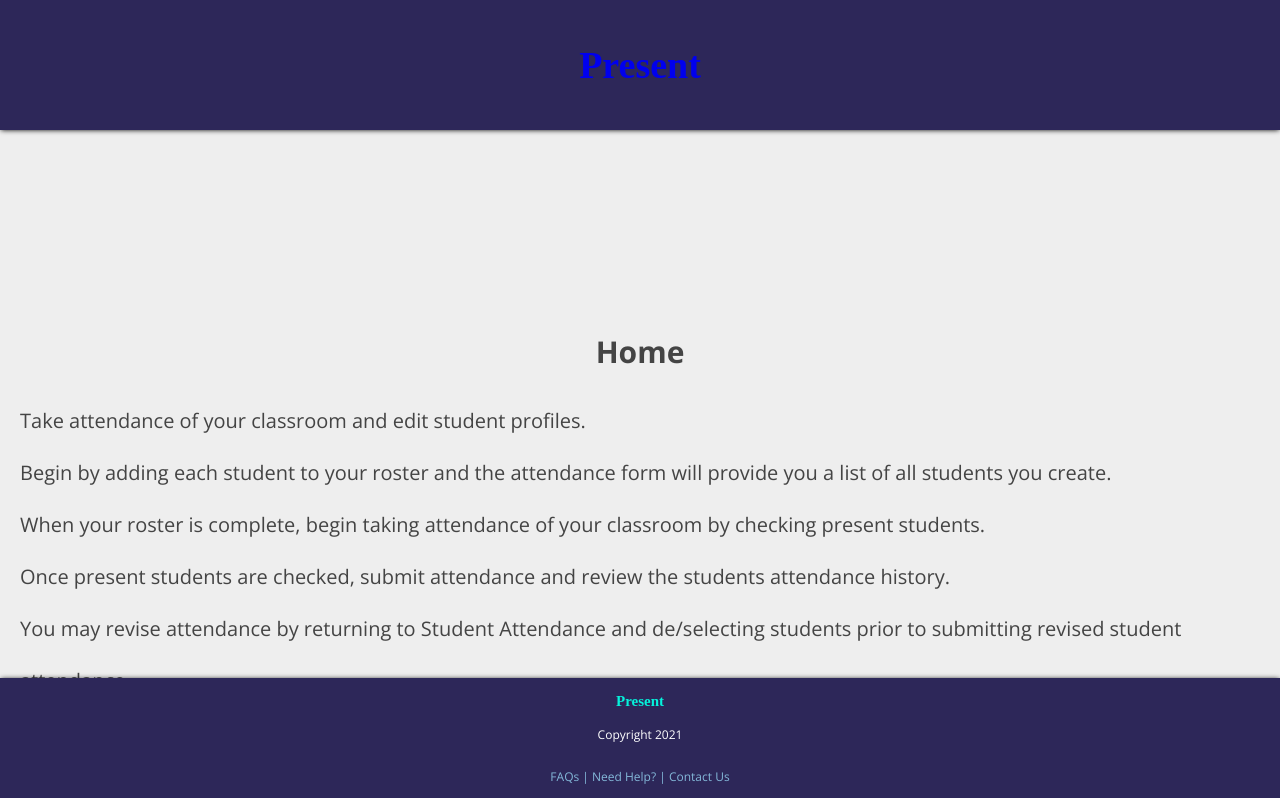
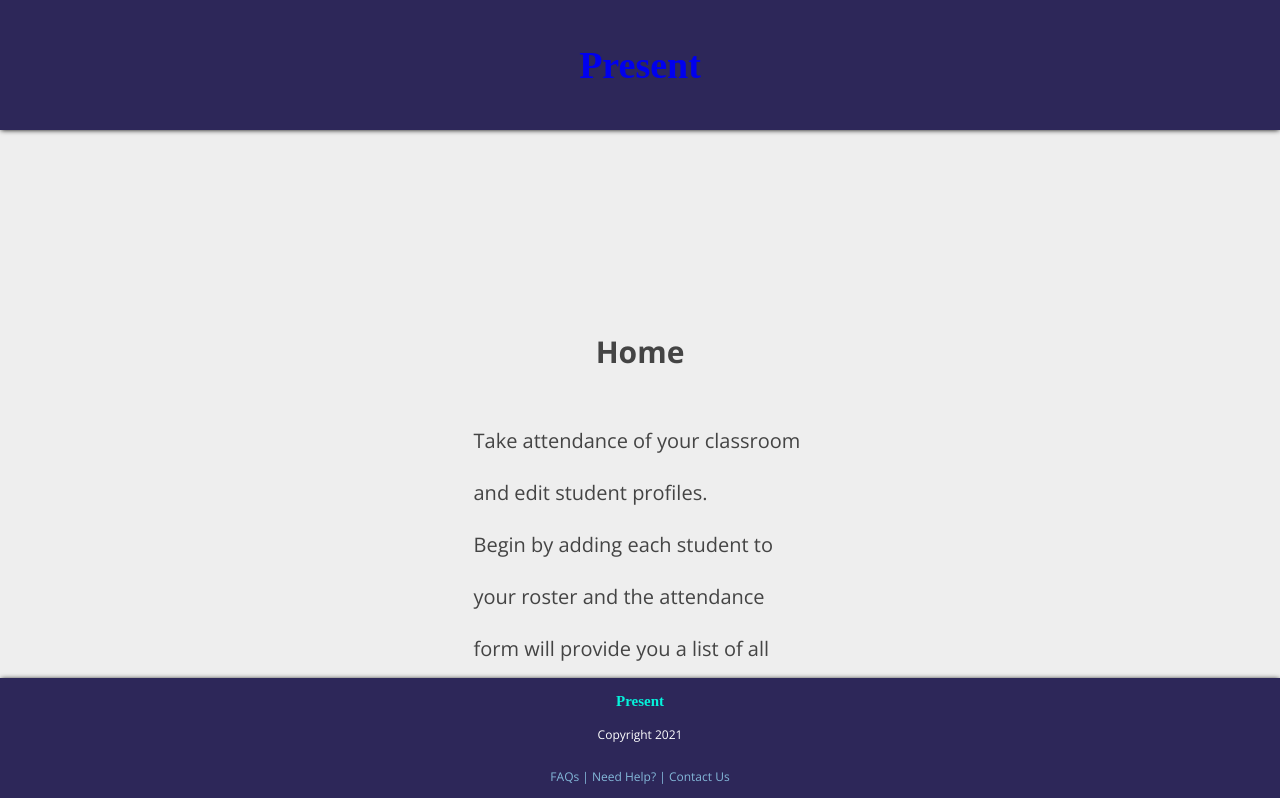
Before and after one commit to bluwakpa/fullstack-noteful, a React (Create React App) app: page / in a window 1280 px wide. Shown: the top 798 px of the page. Built offline with nearby package versions, Linux system fonts and the light colour scheme; no server answers; a web font is replaced by a local one.

Commit message:
css home text-left

```diff
--- a/src/index.css
+++ b/src/index.css
@@ -143,9 +143,8 @@ h2 {
 }
 
 .text-left {
-  display: flex;
-  align-items: center;
   text-align: left;
   line-height: 2.6;
-  margin-bottom: 30px;
+  width: 333px;
+  display: inline-block;
 }
```
